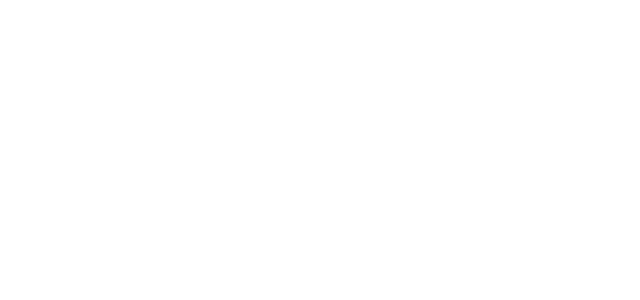
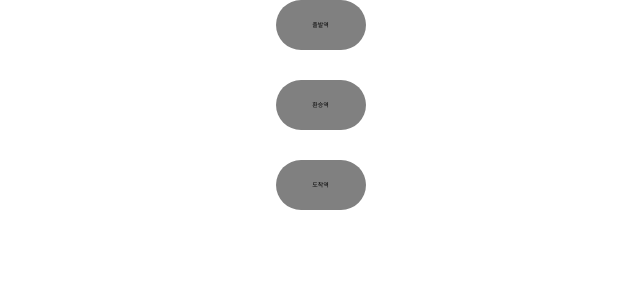
Before and after one commit to hacKUthon2023/hacKUthon-frontend, a React (Vite) app: page /subway-route in a window 1280 px wide. Before the commit this address had no page. Shown: the top 300 px of the page, without its empty margins (177-817 px from the left). Built offline with nearby package versions, Linux system fonts and the light colour scheme.

Commit message:
feat : 열차 경로 와프 ui 구현

```diff
--- a/src/Router.tsx
+++ b/src/Router.tsx
@@ -1,12 +1,14 @@
 import { BrowserRouter, Routes, Route } from "react-router-dom";
 import Home from "./pages/Home";
 import SubWayNum from "./pages/SubWayNum";
+import SubWayRoute from "./pages/SubWayRoute";
 
 const Router = () => {
   return (
     <BrowserRouter>
       <Routes>
         <Route path="/" element={<Home />} />
+        <Route path="/subway-route" element={<SubWayRoute />} />
         <Route path="/subway-num" element={<SubWayNum />} />
       </Routes>
     </BrowserRouter>
--- /dev/null
+++ b/src/pages/SubWayRoute.tsx
@@ -0,0 +1,30 @@
+import { styled } from "styled-components";
+
+const SubWayRoute = () => {
+  return (
+    <SubWayRouteWrapper>
+      <RouteInfoBox>출발역</RouteInfoBox>
+      <RouteInfoBox>환승역</RouteInfoBox>
+      <RouteInfoBox>도착역</RouteInfoBox>
+    </SubWayRouteWrapper>
+  );
+};
+
+export default SubWayRoute;
+
+const SubWayRouteWrapper = styled.section`
+  display: flex;
+  flex-direction: column;
+  gap: 3rem;
+`;
+
+const RouteInfoBox = styled.div`
+  display: flex;
+  justify-content: center;
+  align-items: center;
+  background-color: gray;
+  width: 9rem;
+  height: 5rem;
+
+  border-radius: 3rem;
+`;
```
